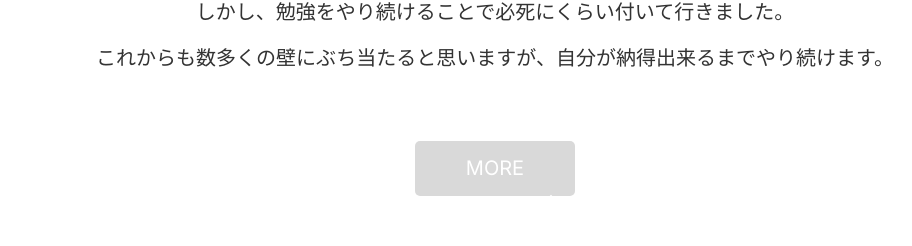
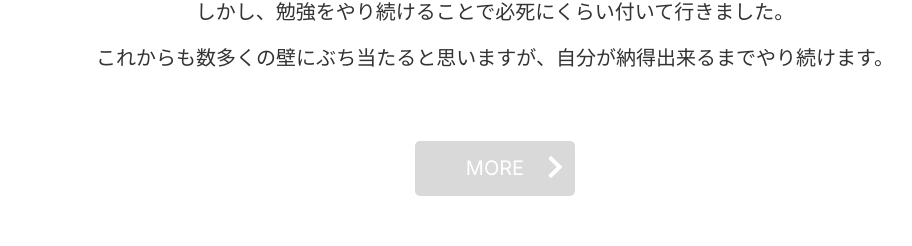
Before and after one commit to koudaihirata/portfolio1, a Next.js app: page / in a window 1280 px wide. Shown: the part 1215-1461 px from the top of the page, without its empty margins (145-1057 px from the left). Built offline with nearby package versions, Linux system fonts and the light colour scheme.

Commit message:
CSSの位置を修正しました

```diff
--- a/src/app/globals.css
+++ b/src/app/globals.css
@@ -111,7 +111,7 @@ a{
     position: absolute;
     width: 12px;
     height: 12px;
-    top: 65px;
+    top: 26px;
     right: 10%;
     border-top: 4px solid #fff;
     border-right: 4px solid #fff;
```
